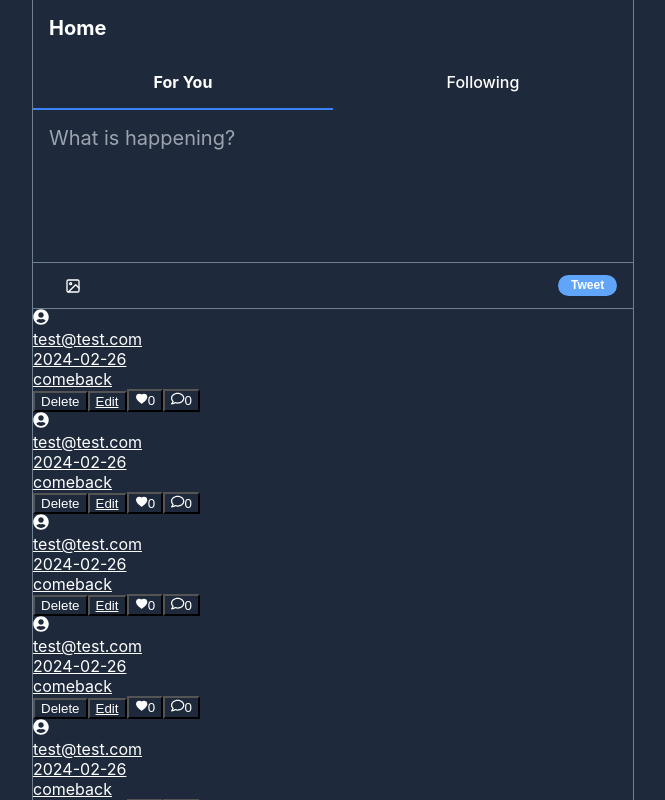
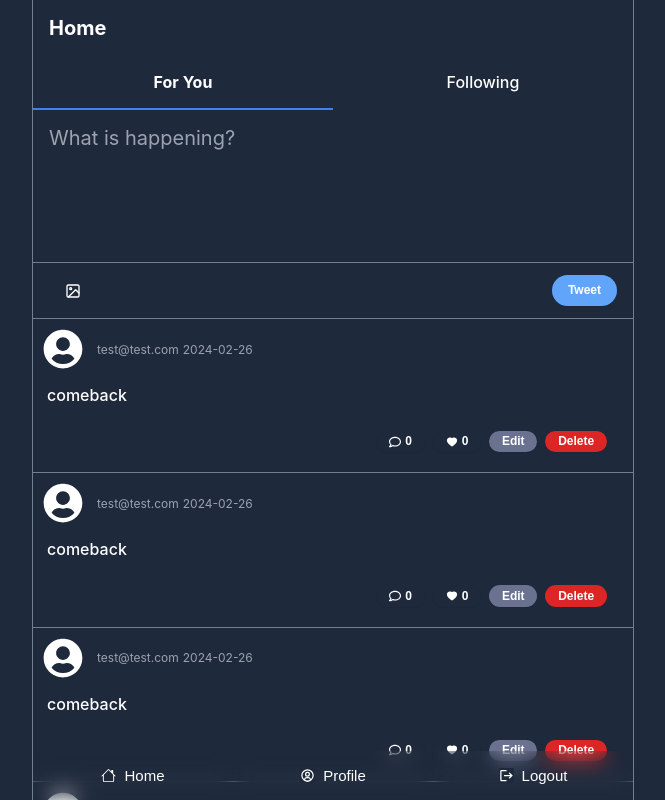
Before and after one commit to Oatmealcake/front-project-twitter, a React (Create React App) app: page / in a window 1280 px wide. Shown: the top 800 px of the page, without its empty margins (307-972 px from the left). Built offline with nearby package versions, Linux system fonts and the light colour scheme.

Commit message:
update: 2-6 postList

```diff
--- a/src/components/Layout.tsx
+++ b/src/components/Layout.tsx
@@ -1,4 +1,5 @@
 import { ReactNode } from 'react'
+import MenuList from './Menu';
 
 interface LayoutProps {
   children: ReactNode;
@@ -8,6 +9,7 @@
   return (
     <div className="layout">
       {children}
+      <MenuList />
     </div>
   )
 };
--- /dev/null
+++ b/src/components/Menu.tsx
@@ -0,0 +1,27 @@
+import { BsHouse } from "react-icons/bs";
+import { BiUserCircle } from "react-icons/bi";
+import { MdLogout } from "react-icons/md";
+import { useNavigate } from 'react-router-dom'
+
+export default function MenuList() {
+  const navigate = useNavigate();
+
+  return (
+    <div className="footer">
+      <div className="footer__grid">
+        <button type="button" onClick={() => navigate("/")}>
+          <BsHouse />
+          Home
+          </button>
+        <button type="button" onClick={() => navigate("/profile")}>
+          <BiUserCircle />
+          Profile
+        </button>
+        <button type="button" onClick={() => navigate("/")}>
+          <MdLogout />
+          Logout
+        </button>
+      </div>
+    </div>
+  )
+}
--- /dev/null
+++ b/src/components/posts/PostBox.tsx
@@ -0,0 +1,68 @@
+import { FaUserCircle } from 'react-icons/fa';
+import { AiFillHeart } from 'react-icons/ai';
+import { FaRegComment } from 'react-icons/fa';
+import { Link } from 'react-router-dom';
+import { PostProps } from 'pages/home';
+
+interface PostBoxProps {
+  post: PostProps;
+}
+
+export default function PostBox({ post }: PostBoxProps) {
+  const handleDelete = () => {};
+
+  return (
+    <div className="post__box" key={post?.id}>
+      <Link to={`/posts/${post?.id}`}>
+        <div className="post__box-profile">
+          <div className="post__flex">
+            {post?.profileUrl ? (
+              <img
+                src={post?.profileUrl}
+                alt="profile"
+                className="post__box-profile-img"
+              />
+            ) : (
+              <FaUserCircle className="post__box-profile-icon" />
+            )}
+            <div className="post__email">{post?.email}</div>
+            <div className="post__createdAt">{post?.createdAt}</div>
+          </div>
+          <div className="post__box-content">{post?.content}</div>
+        </div>
+      </Link>
+      <div className="post__box-footer">
+        {/* post.uid === user.uid 일 때 */}
+        <>
+          <button
+            type="button"
+            className="post__delete"
+            onClick={handleDelete}
+          >
+            Delete
+          </button>
+          <button
+            type="button"
+            className="post__edit"
+          >
+            <Link to={`/posts/edit/${post?.id}`}>Edit</Link>
+          </button>
+          <button
+            type="button"
+            className="post__likes"
+          >
+            <AiFillHeart />
+            {post?.likeCount || 0}
+          </button>
+          <button
+            type="button"
+            className="post__comments"
+          >
+            <FaRegComment />
+            {post?.comments?.length || 0}
+          </button>
+        </>
+      </div>
+    </div>
+  )
+}
--- /dev/null
+++ b/src/components/posts/PostForm.tsx
@@ -0,0 +1,33 @@
+import { FiImage } from 'react-icons/fi';
+
+export default function PostForm() {
+  const handleFileUpload = () => {};
+
+  return (
+    <form className="post-form">
+      <textarea
+        className="post-form__textarea"
+        required name="content"
+        id="content"
+        placeholder="What is happening?"
+      />
+      <div className="post-form__submit-area">
+        <label htmlFor="file-input" className="post-form__file">
+          <FiImage className="post-form__file-icon" />
+        </label>
+        <input
+          type="file"
+          name="file-input"
+          accept="image/*"
+          onChange={handleFileUpload}
+          className="hidden"
+        />
+        <input
+          type="submit"
+          value="Tweet"
+          className="post-form__submit-btn"
+        />
+      </div>
+    </form>
+  )
+}
--- a/src/index.scss
+++ b/src/index.scss
@@ -3,11 +3,12 @@
 $white: #fff;
 $border: #708090;
 $gray: #6b7290;
+$grayDark: #565b72;
 $grayText: #9ca3af;
 $primaryColor: #60a5fa;
 $activeBorder: #3b82f6;
 $danger: #dc2626;
-$danger: #8b1d1d;
+$dangerDark: #8b1d1d;
 
 $font: -apple-system, BlinkMacSystemFont, 'Segoe UI', 'Roboto', 'Oxygen',
     'Ubuntu', 'Cantarell', 'Fira Sans', 'Droid Sans', 'Helvetica Neue',
@@ -44,6 +45,38 @@
   border: none;
   cursor: pointer;
   box-shadow: 0 1px 2px 0 rgba(0,0,0,.05);
+}
+
+// footer
+.footer {
+  position: fixed;
+  right: 0;
+  left: 0;
+  bottom: 0;
+  z-index: 10;
+  width: 100%;
+  max-width: 600px;
+  margin: 0 auto;
+  background-color: transparent;
+  color: $white;
+
+  &__grid {
+    display: grid;
+    grid-template-columns: repeat(3, minmax(0, 1fr));
+    background-color: transparent;
+
+    button {
+      display: flex;
+      gap: 8px;
+      justify-content: center;
+      align-items: center;
+      padding: 16px 0;
+      border: none;
+      font-size: 15px;
+      background-color: transparent;
+      backdrop-filter: blur(10px);
+    }
+  }
 }
 
 // home layout
@@ -126,7 +159,92 @@
 
   &__submit-btn {
     @extend .button;
-    padding: 0.5red 1rem;
+    padding: 0.5rem 1rem;
     background-color: $primaryColor;
   }
 }
+
+// Post Layout
+.post {
+  padding-bottom: 40px;
+
+  &__flex {
+    display: flex;
+    gap: 4px;
+    align-items: center;
+  }
+
+  &__email, &__createdAt {
+    font-size: 12px;
+    color: $grayText;
+  }
+
+  &__box {
+    padding: 10px 0;
+    border-bottom: 1px solid $border;
+    text-decoration: none;
+
+    a {
+      text-decoration: none;
+    }
+
+    &-profile {
+      padding: 0 10px;
+      text-decoration: none;
+
+      &-img, &-icon {
+        width: 40px;
+        height: 40px;
+        margin-right: 10px;
+        border-radius: 50%;
+      }
+    }
+
+    &-content {
+      display: block;
+      padding: 16px 4px;
+      font-weight: 500;
+    }
+
+    &-footer {
+      display: flex;
+      gap: 8px;
+      flex-direction: row-reverse;
+      padding: 0 16px;
+      margin: 10px;
+      font-size: 14px;
+
+      button {
+        @extend .button;
+
+        &.post__delete {
+          background-color: $danger;
+
+          &:hover, &:focus {
+            background-color: $dangerDark;
+          }
+        }
+
+        &.post__edit {
+          background-color: $gray;
+
+          a {
+            background-color: transparent;
+          }
+
+          &:hover, &:focus {
+            background-color: $grayDark;
+          }
+        }
+
+        &.post__likes, &.post__comments {
+          @extend .post__flex;
+
+          &:hover, &:focus {
+            color: $gray;
+          }
+        }
+      }
+    }
+  }
+}
--- a/src/pages/home/index.tsx
+++ b/src/pages/home/index.tsx
@@ -1,8 +1,5 @@
-import { FiImage } from 'react-icons/fi';
-import { FaUserCircle } from 'react-icons/fa';
-import { AiFillHeart } from 'react-icons/ai';
-import { FaRegComment } from 'react-icons/fa';
-import { Link } from 'react-router-dom';
+import PostBox from 'components/posts/PostBox';
+import PostForm from 'components/posts/PostForm';
 
 export interface PostProps {
   id: string;
@@ -69,8 +66,6 @@
 ];
 
 export default function HomePage() {
-  const handleFileUpload = () => {};
-  const handleDelete = () => {};
 
   return (
     <div className="home">
@@ -79,87 +74,10 @@
         <div className="home__tab home__tab--active">For You</div>
         <div className="home__tab">Following</div>
       </div>
-      {/* Post Form */}
-      <form className="post-form">
-        <textarea
-          className="post-form__textarea"
-          required name="content"
-          id="content"
-          placeholder="What is happening?"
-        />
-        <div className="post-form__submit-area">
-          <label htmlFor="file-input" className="post-form__file">
-            <FiImage className="post-form__file-icon" />
-          </label>
-          <input
-            type="file"
-            name="file-input"
-            accept="image/*"
-            onChange={handleFileUpload}
-            className="hidden"
-          />
-          <input
-            type="submit"
-            value="Tweet"
-            className="post-form__submit-btn"
-          />
-        </div>
-      </form>
-      {/* Tweet posts */}
+      <PostForm />
       <div className="post">
         {posts?.map((post) => (
-          <div className="post__box" key={post?.id}>
-            <Link to={`/posts/${post?.id}`}>
-              <div className="post__box-profile">
-                <div className="post__flex">
-                  {post?.profileUrl ? (
-                    <img
-                      src={post?.profileUrl}
-                      alt="profile"
-                      className="post__box-profile-img"
-                    />
-                  ) : (
-                    <FaUserCircle className="post__box-profile_icon" />
-                  )}
-                  <div className="post__email">{post?.email}</div>
-                  <div className="post__createdAt">{post?.createdAt}</div>
-                </div>
-                <div className="post__box-content">{post?.content}</div>
-              </div>
-            </Link>
-            <div className="post__box-footer">
-              {/* post.uid === user.uid 일 때 */}
-              <>
-                <button
-                  type="button"
-                  className="post__delete"
-                  onClick={handleDelete}
-                >
-                  Delete
-                </button>
-                <button
-                  type="button"
-                  className="post__edit"
-                >
-                  <Link to={`/posts/edit/${post?.id}`}>Edit</Link>
-                </button>
-                <button
-                  type="button"
-                  className="post__likes"
-                >
-                  <AiFillHeart />
-                  {post?.likeCount || 0}
-                </button>
-                <button
-                  type="button"
-                  className="post__comments"
-                >
-                  <FaRegComment />
-                  {post?.comments?.length || 0}
-                </button>
-              </>
-            </div>
-          </div>
+          <PostBox post={post} key={post.id} />
         ))}
       </div>
     </div>
```
